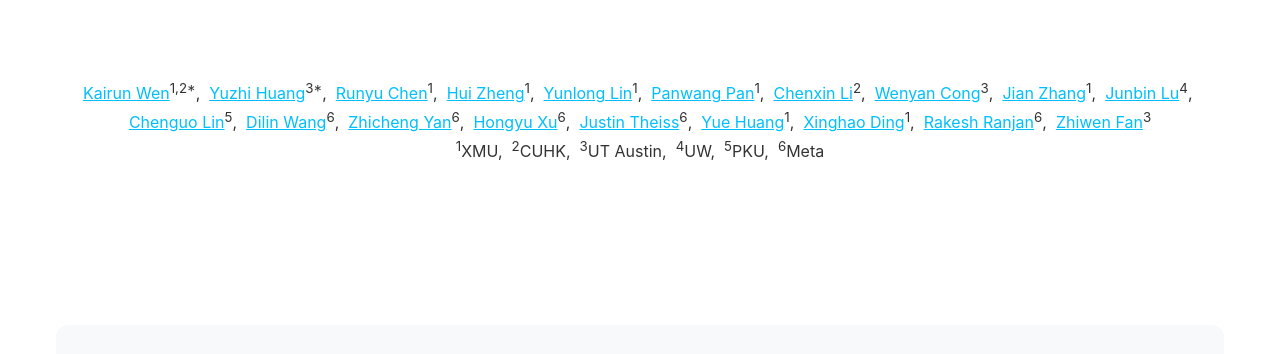
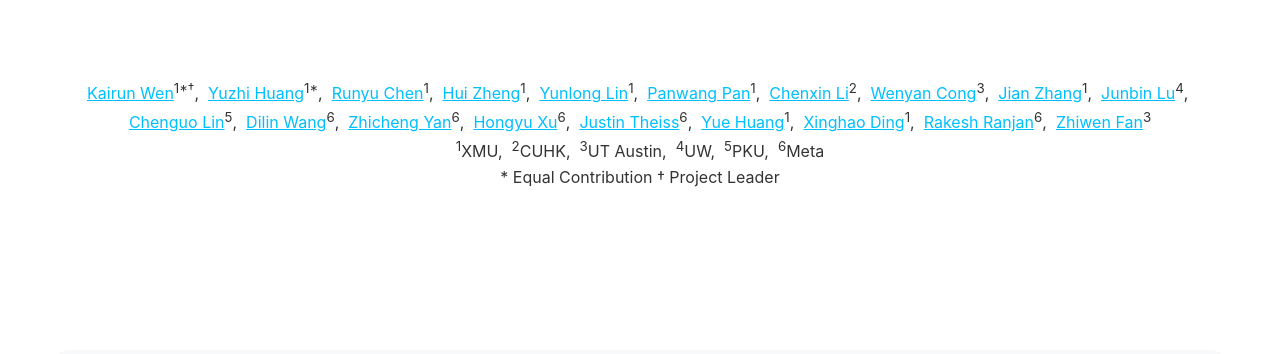
Before and after one commit to dynamic-verse/dynamic-verse.github.io, a plain HTML site: page index.html in a window 1280 px wide. Shown: the part 852-1206 px from the top of the page. Drawn offline with nearby package versions, Linux system fonts and the light colour scheme.

Commit message:
Update authors

```diff
--- a/index.html
+++ b/index.html
@@ -39,9 +39,9 @@
         <div class="container">
     <div class="mb-2" style="font-size: medium; text-align: center;">
         <span class="author-block">
-          <a href="https://kairunwen.github.io/" style="color: #00BFFF;">Kairun Wen</a><sup>1,2*</sup></span>,&nbsp;
+          <a href="https://kairunwen.github.io/" style="color: #00BFFF;">Kairun Wen</a><sup>1*†</sup></span>,&nbsp;
         <span class="author-block">
-          <a href="https://yu2hi13.github.io/" style="color: #00BFFF;">Yuzhi Huang</a><sup>3*</sup></span>,&nbsp;
+          <a href="https://yu2hi13.github.io/" style="color: #00BFFF;">Yuzhi Huang</a><sup>1*</sup></span>,&nbsp;
         <span class="author-block">
           <a href="https://dynamic-verse.github.io/" style="color: #00BFFF;">Runyu Chen</a><sup>1</sup></span>,&nbsp;
         <span class="author-block">
@@ -84,6 +84,7 @@
         <span><sup>4</sup>UW</span>,&nbsp;
         <span><sup>5</sup>PKU</span>,&nbsp;
         <span><sup>6</sup>Meta</span><br>
+        * Equal Contribution † Project Leader
         <!-- <span class="univerity-block" style="color: rgb(255, 117, 18); font-weight: bolder;">NeurIPS 2024</span> -->
       </div>
     </div>
```
